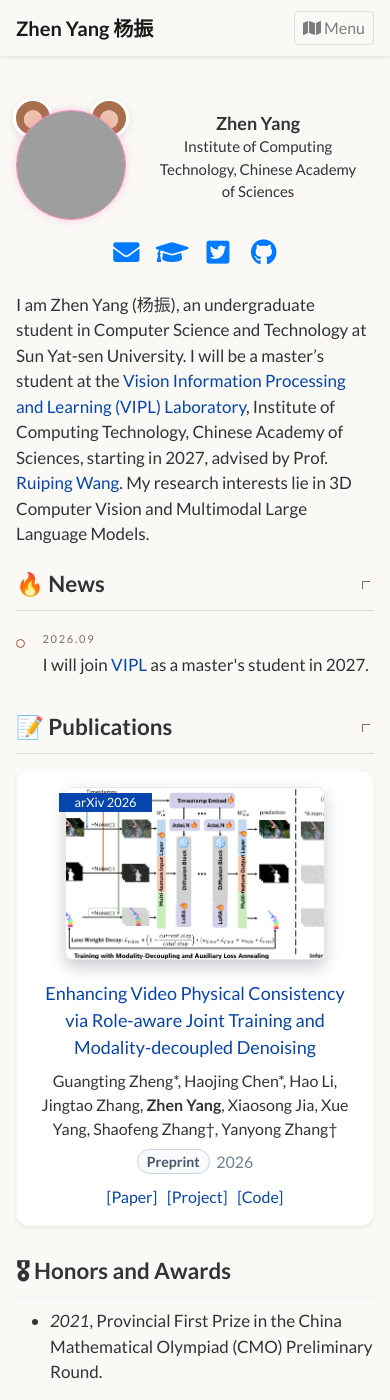
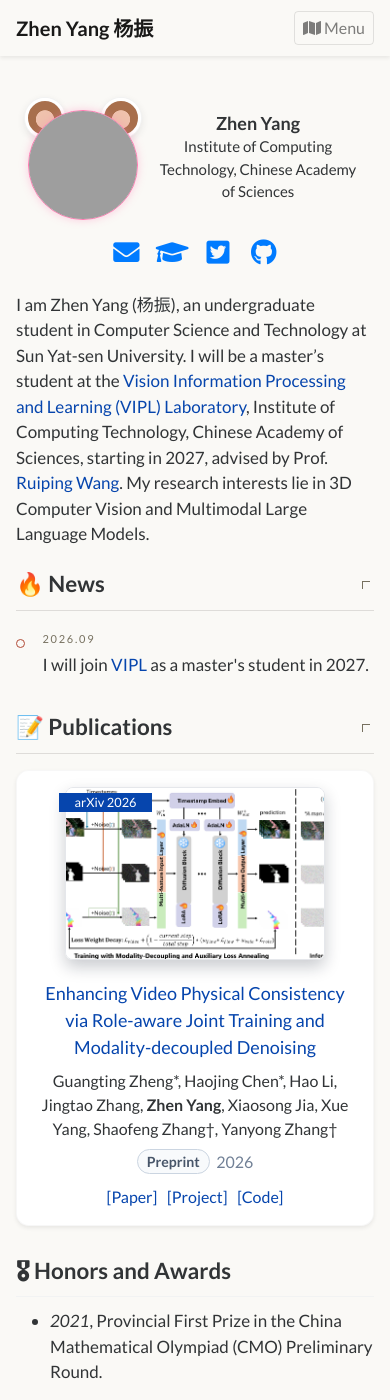
Before and after one commit to MichaelYeung2004/michaelyeung2004.github.io, a Jekyll site: the page built from _pages/about.md, in a window 390 px wide and 1400 px high. Built offline with Jekyll 4.4.1, drawn with Linux system fonts in a browser that asks for light colours; grey boxes are pictures that could not be loaded.

Commit message:
Apply mobile profile spacing to the entire profile area

```diff
--- a/assets/css/main.scss
+++ b/assets/css/main.scss
@@ -156,6 +156,7 @@
         grid-template-columns: 110px minmax(0, 1fr);
         align-items: center;
         gap: 16px;
+        margin: 0 12px;
     }
     .homepage .author__avatar-frame {
         display: block;
@@ -175,7 +176,7 @@
     }
     .homepage .author__content {
         display: block;
-        padding: 0 12px;
+        padding: 0;
         min-width: 0;
         text-align: center;
     }
```
